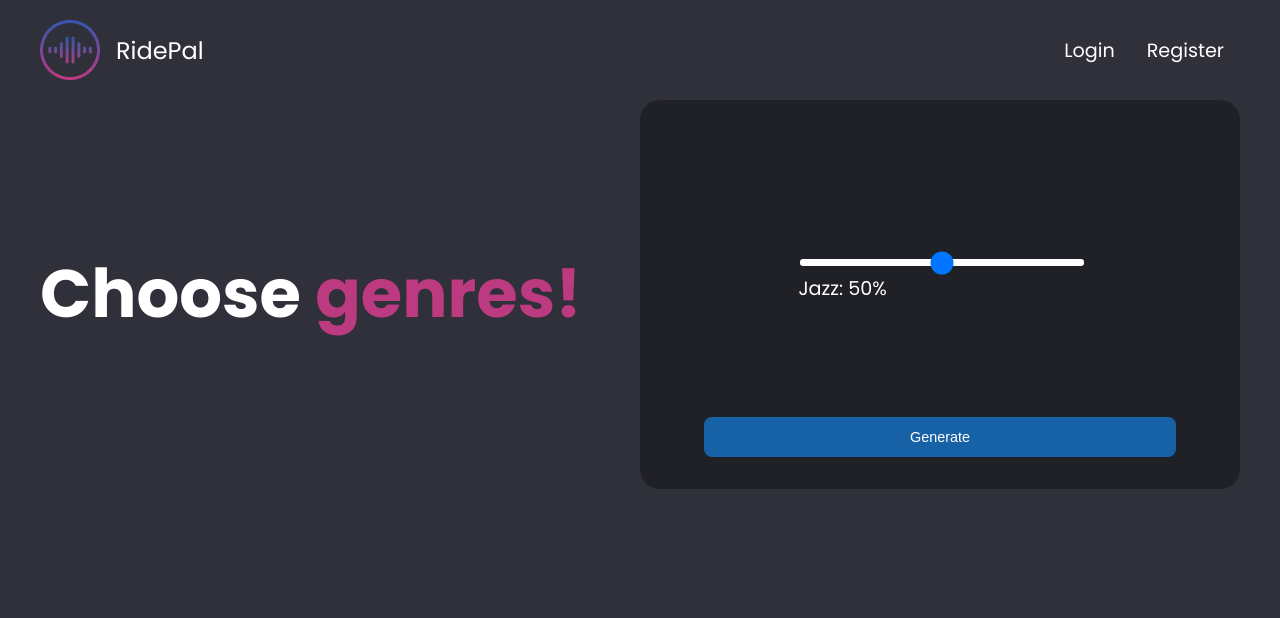
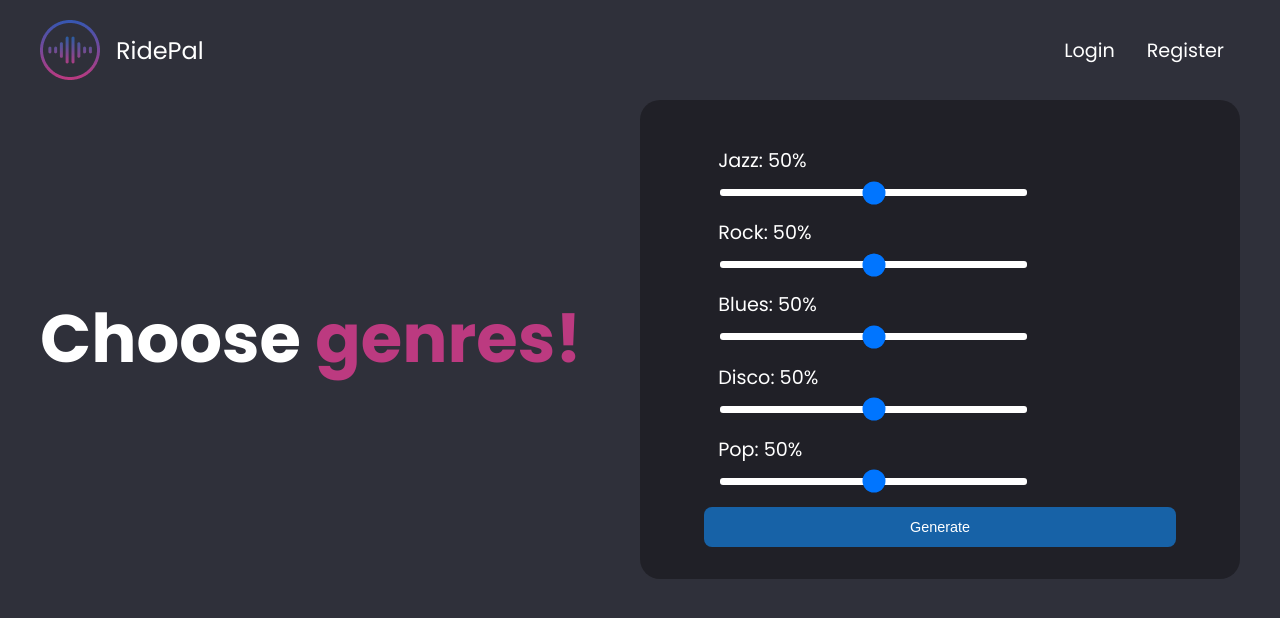
Before and after one commit to sava-stanchev/ridepal-playlist-generator, a React (Create React App) app in the folder client/: page /generate-playlist in a window 1280 px wide. Shown: the top 618 px of the page. Built offline with nearby package versions, Linux system fonts and the light colour scheme.

Commit message:
add more sliders and improve html css

```diff
--- a/client/src/App.css
+++ b/client/src/App.css
@@ -423,9 +423,8 @@ body {
 }
 
 .slider-main {
-  width: 60%;
-  margin: 24% auto;
-  position: relative;
+  width: 65%;
+  margin: 3%;
 }
 
 #slider {
@@ -439,13 +438,3 @@ body {
 #slider::-webkit-slider-thumb {
   padding: 12px;
 }
-
-.SelectBtn {
-  height: 48px;
-  width: 48px;
-  background-size: cover;
-  background-position: center;
-  border-radius: 50%;
-  position: absolute;
-  bottom: 0;
-}
--- a/client/src/components/GeneratePlaylist.js
+++ b/client/src/components/GeneratePlaylist.js
@@ -2,6 +2,10 @@ import {useState} from "react";
 
 const GeneratePlaylist = () => {
   const [sliderOne, setSliderOne] = useState(50);
+  const [sliderTwo, setSliderTwo] = useState(50);
+  const [sliderThree, setSliderThree] = useState(50);
+  const [sliderFour, setSliderFour] = useState(50);
+  const [sliderFive, setSliderFive] = useState(50);
 
   return(
     <section className="join-login-main-section">
@@ -11,11 +15,34 @@ const GeneratePlaylist = () => {
       </h1>
       <form className="join-login-form">
         <div className="slider-main">
-          <input type="range" min={0} max={100} value={sliderOne} id="slider" onChange={(e) => setSliderOne(e.target.value)}/>
           <div id="selector">
-            <div className="SelectBtn"></div>
             <div id="SelectValue">Jazz: {sliderOne}%</div>
           </div>
+          <input type="range" min={0} max={100} value={sliderOne} id="slider" onChange={(e) => setSliderOne(e.target.value)}/>
+        </div>
+        <div className="slider-main">
+          <div id="selector">
+            <div id="SelectValue">Rock: {sliderTwo}%</div>
+          </div>
+          <input type="range" min={0} max={100} value={sliderTwo} id="slider" onChange={(e) => setSliderTwo(e.target.value)}/>
+        </div>
+        <div className="slider-main">
+          <div id="selector">
+            <div id="SelectValue">Blues: {sliderThree}%</div>
+          </div>
+          <input type="range" min={0} max={100} value={sliderThree} id="slider" onChange={(e) => setSliderThree(e.target.value)}/>
+        </div>
+        <div className="slider-main">
+          <div id="selector">
+            <div id="SelectValue">Disco: {sliderFour}%</div>
+          </div>
+          <input type="range" min={0} max={100} value={sliderFour} id="slider" onChange={(e) => setSliderFour(e.target.value)}/>
+        </div>
+        <div className="slider-main">
+          <div id="selector">
+            <div id="SelectValue">Pop: {sliderFive}%</div>
+          </div>
+          <input type="range" min={0} max={100} value={sliderFive} id="slider" onChange={(e) => setSliderFive(e.target.value)}/>
         </div>
         <div className="input-group">
           <button type="submit" className="btn">Generate</button>
```
